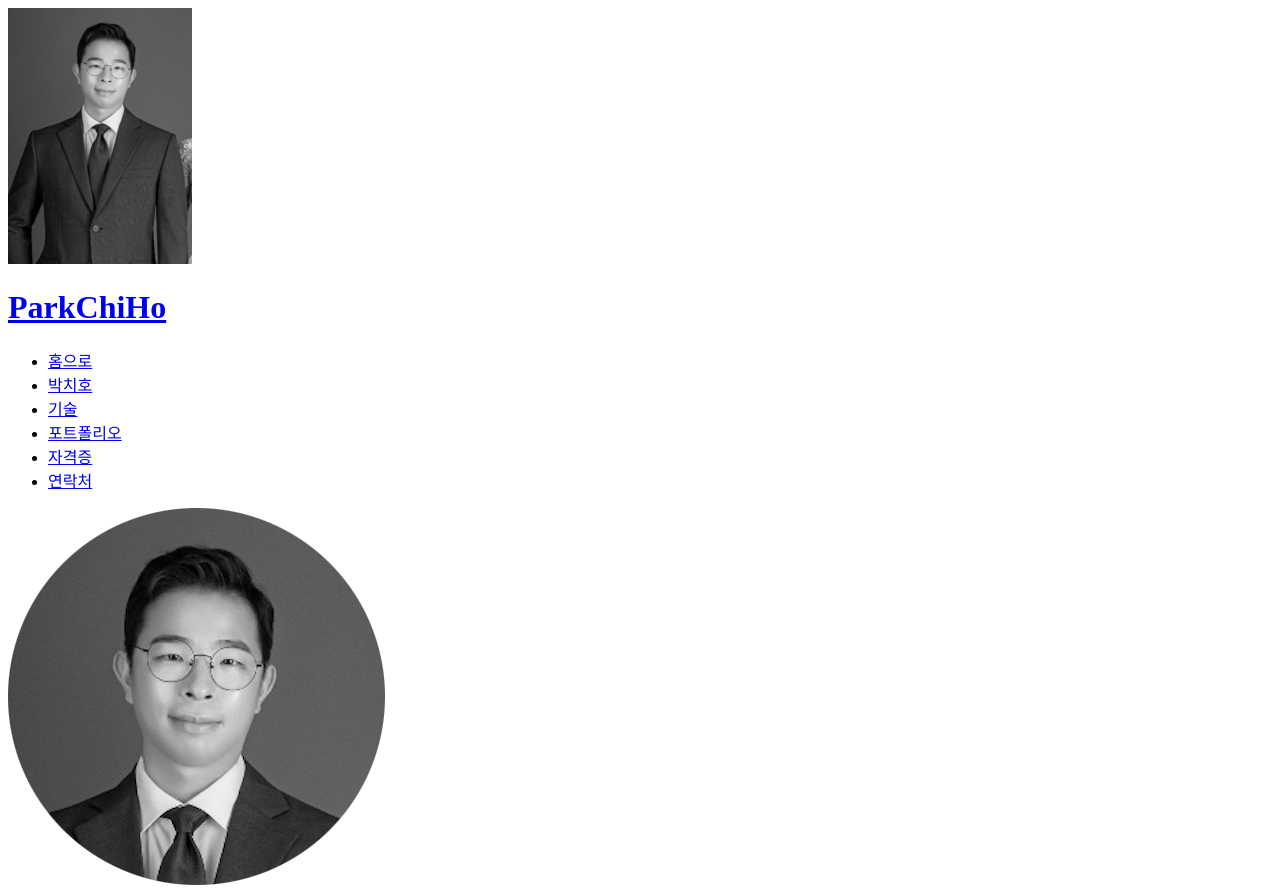
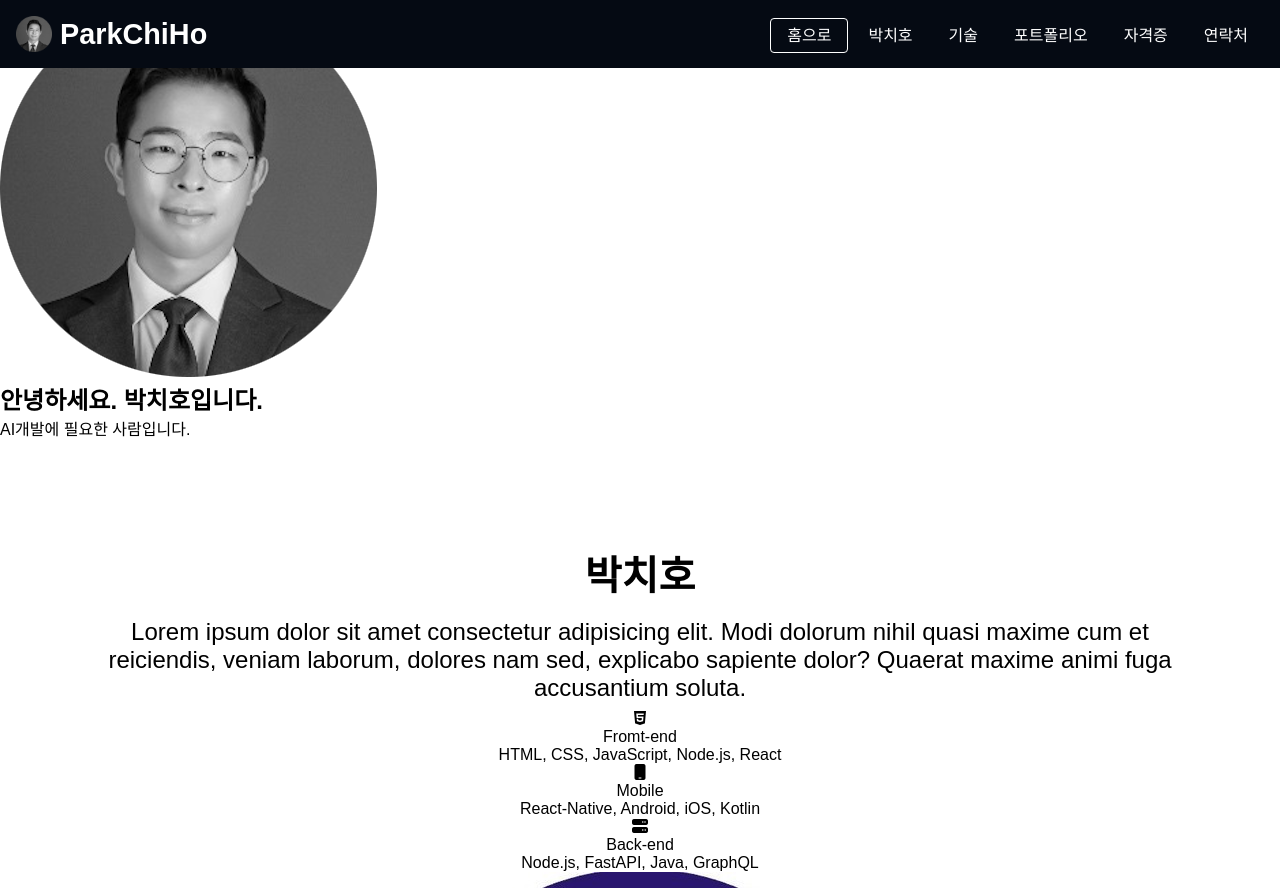
Before and after one commit to qkrclgh2/portfolio, a plain HTML site: page index.html in a window 1280 px wide. Shown: the top 888 px of the page. Drawn offline with Linux system fonts and the light colour scheme; a web font is replaced by a local one.

Commit message:
CSS 세팅

```diff
--- a/css/style.css
+++ b/css/style.css
@@ -4,3 +4,107 @@
     font-weight: normal;
     font-style: normal;
 }
+
+/* Global */
+:root {
+    /* Main Colors */
+    --color-primary: var(--color-black);
+    --color-primary-variant: var(--color-gray);
+    --color-accent: var(--color-blue);
+    --color-accent-variant: var(--color-orange);
+    --color-text: var(--color-white);
+
+    /* Colors */
+    --color-white: #ffffff;
+    --color-black: #050a13;
+    --color-blue: #03e8f9;
+    --color-orange: #fd5413;
+    --color-gray: #1b1e26;
+
+    /* Size */
+    --size-max-width: 1200px;
+}
+
+* {
+    box-sizing: border-box;
+}
+
+body {
+    font-family: "GangwonEduPowerExtraBoldA", sans-serif;
+    margin: 0;
+}
+
+h1, h2, h3,p, ul { margin: 0; }
+
+ul { list-style: none; padding: 0; }
+
+a { text-decoration: none; color: var(--color-text); }
+
+button {
+    background-color: transparent;
+    outline: 0;
+    border: 0;
+}
+
+button:focus { outline: 1px solid var(--color-accent); }
+
+.section { padding: 4rem; text-align: center;}
+
+.max-container {
+    max-width: var(--size-max-width);
+    margin: auto;
+}
+
+.title {
+    font-size: 2.5rem;
+    margin: 1rem 0;
+}
+
+.description {
+    font-size: 1.5rem;
+    margin: 0.5rem 0;
+}
+
+/* Header */
+.header {
+    background-color: var(--color-primary);
+    position: fixed;
+    top: 0;
+    width: 100%;
+    padding: 1rem;
+    display: flex;
+    justify-content: space-between;
+    align-items: center;
+    z-index: 1;
+}
+
+.header__logo {
+    display: flex;
+    align-items: center;
+    gap: 8px;
+}
+
+.header__logo__img {
+    width: 36px;
+    height: 36px;
+}
+
+.header__logo__title { font-size: 1.8rem;}
+
+.header__menu {
+    display: flex;
+    gap: 4px;
+}
+
+.header__menu__item {
+    padding: 8px 16px;
+}
+
+.header__menu__item:hover {
+    border-bottom: 1px solid var(--color-text);
+}
+
+.header__menu__item.active {
+    border: 1px solid var(--color-text);
+    border-radius: 4px;
+}
--- a/index.html
+++ b/index.html
@@ -20,19 +20,20 @@
 </head>
 <body>
     <!-- Header -->
-    <header>
-        <div>
-            <img src="/./images/ParkChiHo.ico" alt="logo">
-            <h1><a href="#">ParkChiHo</a></h1>
+    <header class="header">
+        <!-- BEM -->
+        <div class="header__logo">
+            <img class="header__logo__img" src="/./images/ParkChiHo.png" alt="logo">
+            <h1 class="header__logo__title"><a href="#">ParkChiHo</a></h1>
         </div>
-        <nav>
-            <ul>
-                <li><a href="#home">홈으로</a></li>
-                <li><a href="#about">박치호</a></li>
-                <li><a href="#skills">기술</a></li>
-                <li><a href="#work">포트폴리오</a></li>
-                <li><a href="#license">자격증</a></li>
-                <li><a href="#contact">연락처</a></li>
+        <nav class="header__nav">
+            <ul class="header__menu">
+                <li><a href="#home" class="header__menu__item active">홈으로</a></li>
+                <li><a href="#about" class="header__menu__item">박치호</a></li>
+                <li><a href="#skills" class="header__menu__item">기술</a></li>
+                <li><a href="#work" class="header__menu__item">포트폴리오</a></li>
+                <li><a href="#license" class="header__menu__item">자격증</a></li>
+                <li><a href="#contact" class="header__menu__item">연락처</a></li>
             </ul>
         </nav>
     </header>
@@ -47,10 +48,10 @@
         </section>
 
         <!-- about -->
-        <section id="about">
-            <h2>박치호</h2>
+        <section id="about" class="section max-container">
+            <h2 class="title">박치호</h2>
             <!-- 자기소개 -->
-            <p>Lorem ipsum dolor sit amet consectetur adipisicing elit. Modi dolorum nihil quasi maxime cum et reiciendis, veniam laborum, dolores nam sed, explicabo sapiente dolor? Quaerat maxime animi fuga accusantium soluta.</p>
+            <p class="description">Lorem ipsum dolor sit amet consectetur adipisicing elit. Modi dolorum nihil quasi maxime cum et reiciendis, veniam laborum, dolores nam sed, explicabo sapiente dolor? Quaerat maxime animi fuga accusantium soluta.</p>
             <ul>
                 <li>
                     <i class="fa-brands fa-html5"></i>
@@ -87,9 +88,10 @@
         </section>
 
         <!-- skills -->
-        <section id="skills">
-            <h2>Skills</h2>
-            <p>언어 및 도구</p>
+        <section id="skills" class="section">
+            <div class="max-container">
+            <h2 class="title">Skills</h2>
+            <p class="description">언어 및 도구</p>
             <p>Lorem ipsum dolor sit amet consectetur, adipisicing elit. Nostrum rerum cum molestiae impedit pariatur a minima sint quos aut qui iure in rem obcaecati voluptatibus culpa, reprehenderit eos voluptates tempora.</p>
             <div>
                 <section>
@@ -136,12 +138,14 @@
                     </ul>
                 </section>
             </div>
+        </div>
         </section>
 
         <!-- work -->
-        <section id="work">
-            <h2>포트폴리오</h2>
-            <p>Projects</p>
+        <section id="work" class="section">
+            <div class="max-container">
+            <h2 class="title">포트폴리오</h2>
+            <p class="description">Projects</p>
             <ul>
                 <li><button>ALL <span>10</span></button></li>
                 <li><button>Front-end <span>3</span></button></li>
@@ -222,12 +226,13 @@
                     </a>
                 </li>
             </ul>
+        </div>
         </section>
 
         <!-- license -->
-        <section id="license">
-            <h2>자격증</h2>
-            <p>국가 기술 자격증</p>
+        <section id="license" class="section max-container">
+            <h2 class="title">자격증</h2>
+            <p class="description">국가 기술 자격증</p>
             <ul>
                 <li>
                     <img src="./images/license.jpeg" alt="SQLD자격증">
@@ -254,15 +259,17 @@
         </aside>
      </main>
      <!-- Footer -->
-      <footer id="contact">
-        <h2>연락처</h2>
-        <p>qkrclgh2@gmail.com</p>
+      <footer id="contact" class="section">
+        <div class="max-container">
+        <h2 class="title">연락처</h2>
+        <p class="description">qkrclgh2@gmail.com</p>
         <ul>
             <li><a href="https://github.com/qkrclgh2" target="_blank" title="GitHub"><i class="fa-brands fa-github"></i></a></li>
             <!-- 노션 추가 예정 -->
             <li><a href="https://github.com/qkrclgh2" target="_blank" title="GitHub"><i class="fa-brands fa-github"></i></a></li>
         </ul>
         <p>ⓒ ParkChiHo - All rights reserved</p>
+        </div>
       </footer>
 </body>
 </html>
```
